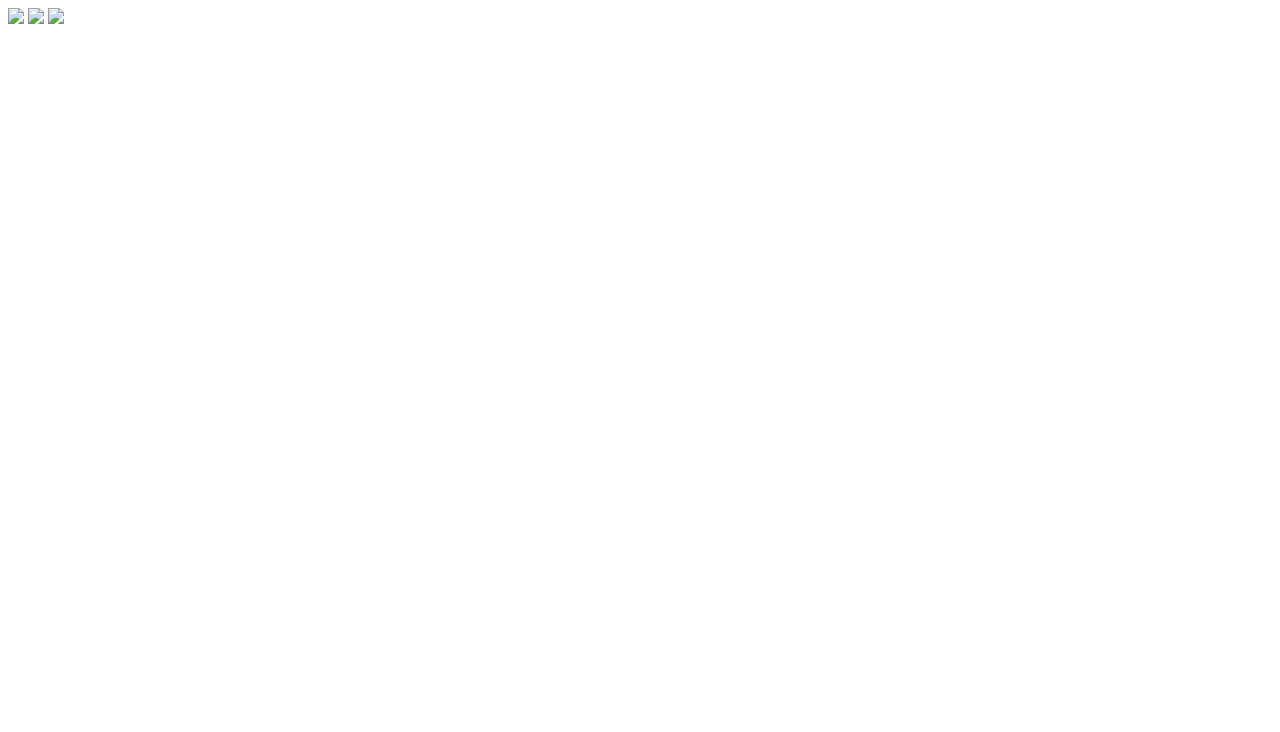
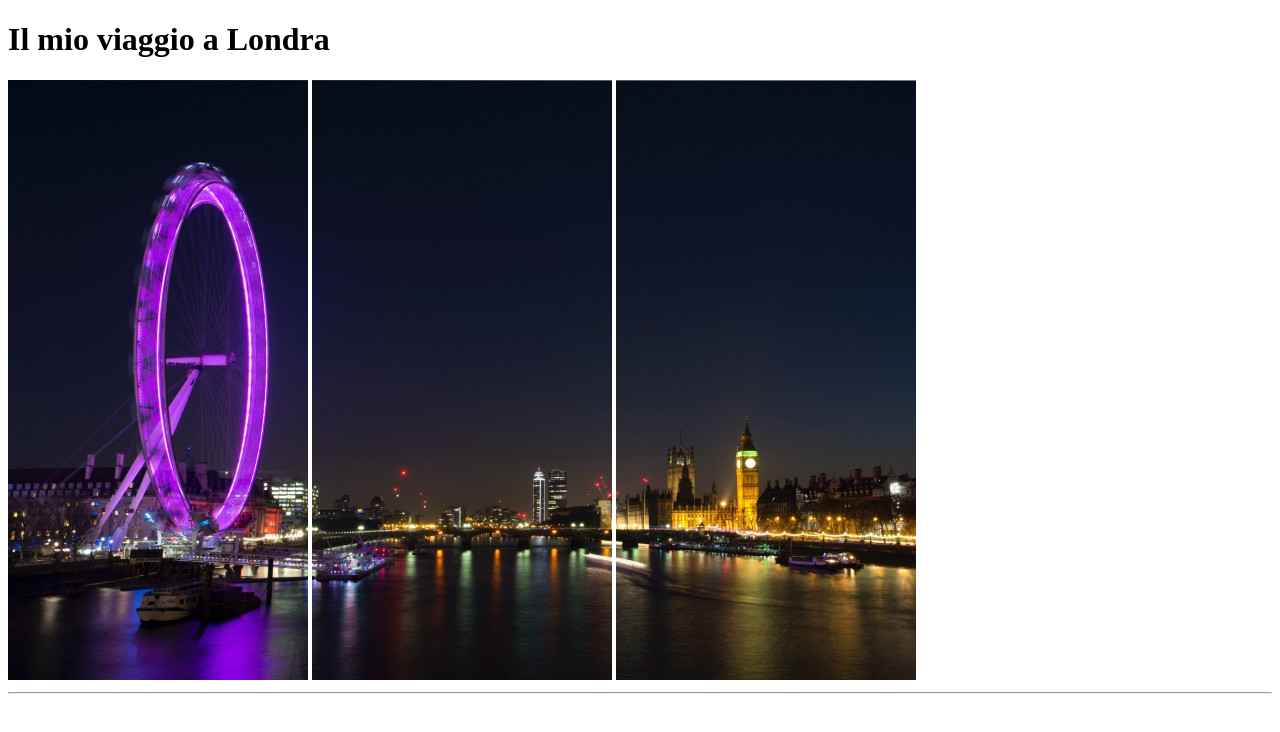
Before and after one commit to giuseppemaresca/-html-london-trip, a plain HTML site: page index.html in a window 1280 px wide. Drawn offline with Linux system fonts and the light colour scheme.

Commit message:
Modifiche foto

```diff
--- a/index.html
+++ b/index.html
@@ -5,12 +5,16 @@
     <meta http-equiv="X-UA-Compatible" content="IE=edge">
     <meta name="viewport" content="width=device-width, initial-scale=1.0">
     <title>Il mio viaggio a londra</title>
-    <!--inserimento foto-->
-    <img src="pexels-bill-emrich-230794-o.jpg"/>
-    <img src="pexels-bill-emrich-230794-1.jpg"/>
-    <img src="pexels-bill-emrich-230794-2.jpg"/>
-</head>
+    </head>
 <body>
+    <!--Titolo+foto-->
+    <header>
+        <h1>Il mio viaggio a Londra</h1>
+        <img src="img/pexels-bill-emrich-230794-0.jpg" alt="ruota panoramica">
+        <img src="img/pexels-bill-emrich-230794-1.jpg" alt="ruota panoramica">
+        <img src="img/pexels-bill-emrich-230794-2.jpg" alt="ruota panoramica">
+        <hr />
+    </header>
 
 </body>
 </html>
```
Also changed, not shown: img/pexels-bill-emrich-230794-0.jpg (added), img/pexels-bill-emrich-230794-1.jpg (added), img/pexels-bill-emrich-230794-2.jpg (added).
